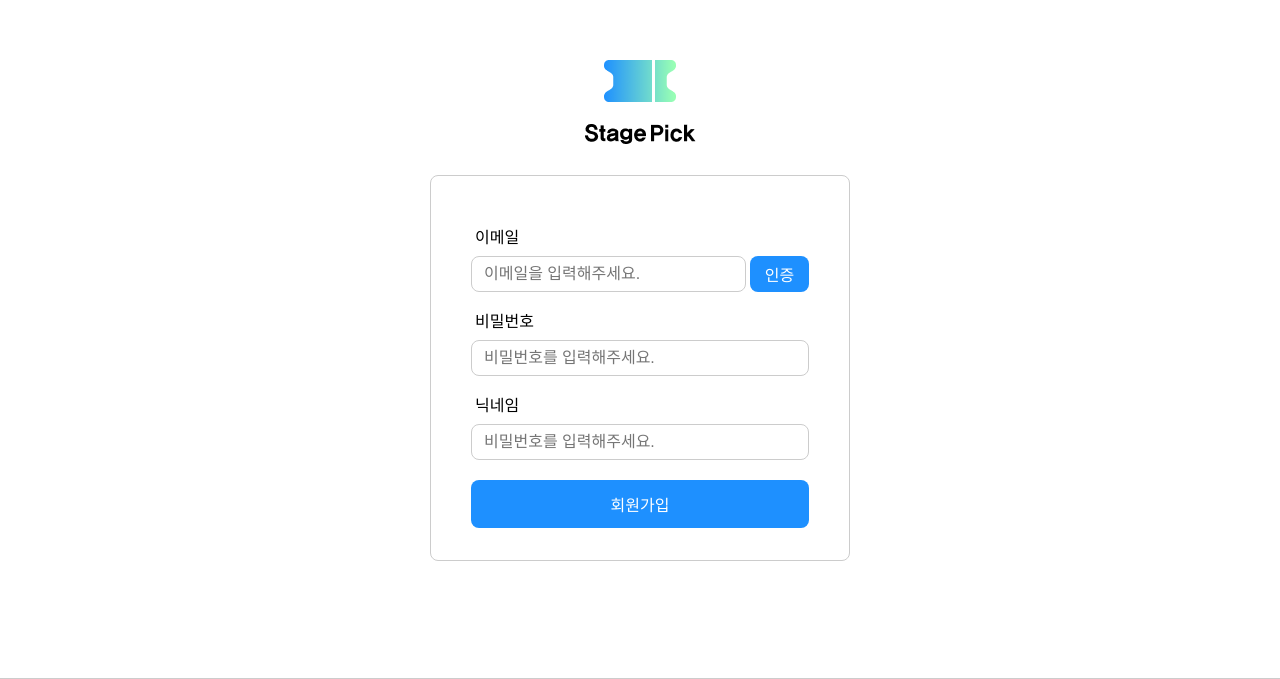
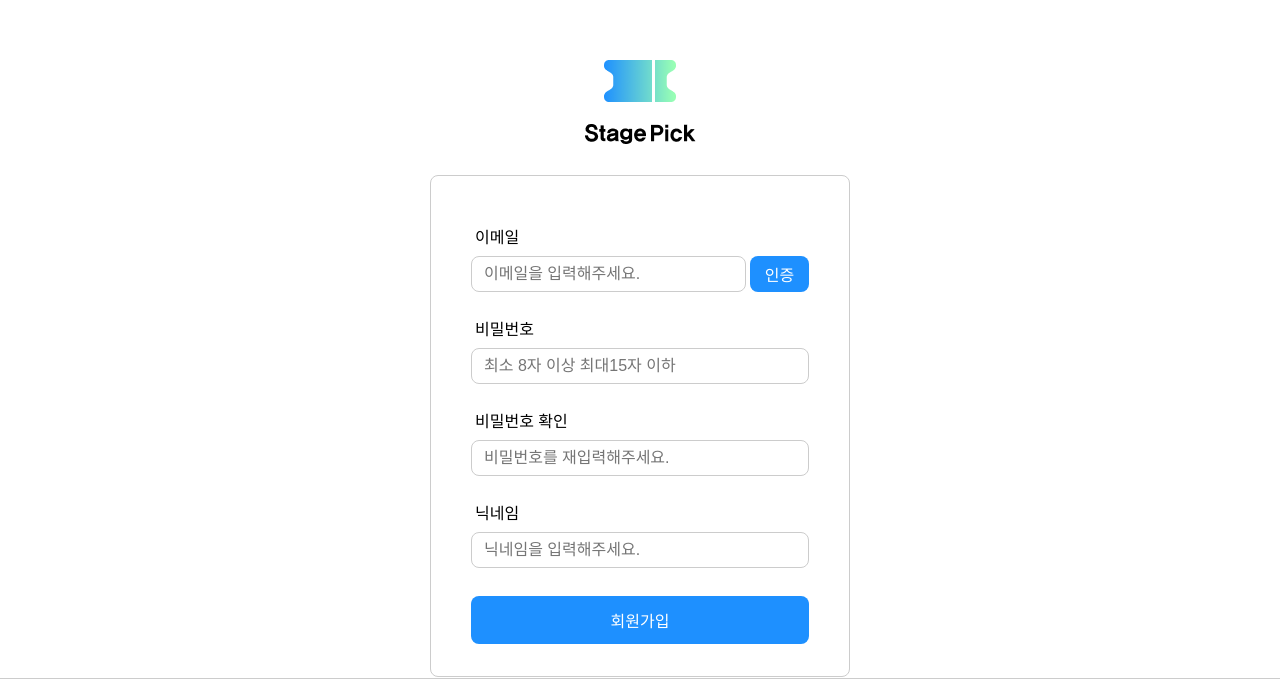
Before and after one commit to cooderyg/ticketing-project-front, a Next.js app: page /sign-up in a window 1280 px wide. Shown: the part 162-841 px from the top of the page. Built offline with nearby package versions, Linux system fonts and the light colour scheme; a web font is replaced by a local one.

Commit message:
faet: sign up hookform sign up react-hook-form, yup resolver, error message 추가

```diff
--- a/package.json
+++ b/package.json
@@ -11,6 +11,7 @@
   "dependencies": {
     "@emotion/react": "^11.11.1",
     "@emotion/styled": "^11.11.0",
+    "@hookform/resolvers": "^3.3.2",
     "@types/node": "17.0.2",
     "@types/react": "17.0.2",
     "@types/react-dom": "17.0.2",
@@ -20,8 +21,10 @@
     "next": "12.1.0",
     "react": "17.0.2",
     "react-dom": "17.0.2",
+    "react-hook-form": "^7.47.0",
     "recoil": "^0.7.7",
-    "typescript": "5.2.2"
+    "typescript": "5.2.2",
+    "yup": "^1.3.2"
   },
   "resolutions": {
     "@types/react": "17.0.2"
--- a/src/commons/styles/color.styles.ts
+++ b/src/commons/styles/color.styles.ts
@@ -4,4 +4,5 @@ export const color = {
   white: "#fff",
   black: "#333",
   gray: "#ccc",
+  red: "#E11900",
 };
--- /dev/null
+++ b/src/components/units/sign-up/middle/sign-up.validation.ts
@@ -0,0 +1,15 @@
+import * as yup from "yup";
+
+export const schema = yup.object({
+  email: yup
+    .string()
+    .email("이메일 형식에 적합하지 않습니다.")
+    .required("이메일은 필수 입력입니다."),
+  password: yup
+    .string()
+    .min(8, "비밀번호는 최소 8자리 이상으로 입력해주세요.")
+    .max(15, "비밀번호는 최대 15자리로 입력해주세요.")
+    .required("비밀번호는 필수 입력입니다."),
+  confirmPassword: yup.string().required("비밀번호를 확인해주세요."),
+  nickname: yup.string().required("닉네임을 입력해주세요."),
+});
--- a/src/components/units/sign-up/middle/sign-upMiddle.style.ts
+++ b/src/components/units/sign-up/middle/sign-upMiddle.style.ts
@@ -3,6 +3,7 @@ import { color } from "../../../../commons/styles/color.styles";
 
 class InputProps {
   isSignupEmail?: boolean = false;
+  isError?: string;
 }
 
 export const Container = styled.section`
@@ -75,10 +76,19 @@ export const Input = styled.input<InputProps>`
   ${(props) => (props.isSignupEmail ? "width: calc(100% - 60px);" : "")}
   padding: 8px 12px;
   border-radius: 8px;
-  border: 1px solid ${color.gray};
+  ${(props) =>
+    props.isError
+      ? `border: 1px solid ${color.red};`
+      : `border: 1px solid ${color.gray};`}
+
   :focus {
     border: 1px solid ${color.primary};
   }
+`;
+
+export const ErrorMessage = styled.p`
+  padding-left: 4px;
+  color: ${color.red};
 `;
 
 export const NicknameBox = styled.div`
--- a/src/components/units/sign-up/middle/sign-upMiddle.tsx
+++ b/src/components/units/sign-up/middle/sign-upMiddle.tsx
@@ -2,8 +2,27 @@ import Link from "next/link";
 import * as S from "./sign-upMiddle.style";
 import LogoImage from "../../../../../public/images/sign-logo.png";
 import Image from "next/image";
+import { useForm } from "react-hook-form";
+import { yupResolver } from "@hookform/resolvers/yup";
+import { schema } from "./sign-up.validation";
+
+interface ISignupFormData {
+  email: string;
+  password: string;
+  confirmPassword: string;
+  nickname: string;
+}
 
 export default function SignupMiddle() {
+  const { register, handleSubmit, formState } = useForm<ISignupFormData>({
+    resolver: yupResolver(schema),
+    mode: "onBlur",
+  });
+  console.log(formState.errors);
+  const onClickSubmit = (data: ISignupFormData): void => {
+    console.log(data);
+  };
+
   return (
     <>
       <S.Container>
@@ -13,34 +32,60 @@ export default function SignupMiddle() {
               <Image src={LogoImage} />
             </a>
           </Link>
-          <S.SignupForm>
+          <S.SignupForm onSubmit={handleSubmit(onClickSubmit)}>
             <S.EmailBox>
               <S.Label htmlFor="email">이메일</S.Label>
               <S.EmailWrapper>
                 <S.Input
+                  {...register("email")}
                   isSignupEmail={true}
+                  isError={formState.errors.email?.message}
                   id="email"
                   type="text"
                   placeholder="이메일을 입력해주세요."
                 />
                 <S.EmailAuthBtn type="button">인증</S.EmailAuthBtn>
               </S.EmailWrapper>
+              <S.ErrorMessage>{formState.errors.email?.message}</S.ErrorMessage>
             </S.EmailBox>
             <S.PasswordBox>
               <S.Label htmlFor="password">비밀번호</S.Label>
               <S.Input
+                {...register("password")}
+                isError={formState.errors.password?.message}
                 id="password"
                 type="password"
-                placeholder="비밀번호를 입력해주세요."
+                placeholder="최소 8자 이상 최대15자 이하"
               />
+              <S.ErrorMessage>
+                {formState.errors.password?.message}
+              </S.ErrorMessage>
+            </S.PasswordBox>
+            <S.PasswordBox>
+              <S.Label htmlFor="confirmPassword">비밀번호 확인</S.Label>
+              <S.Input
+                {...register("confirmPassword")}
+                isError={formState.errors.confirmPassword?.message}
+                id="confirmPassword"
+                type="password"
+                placeholder="비밀번호를 재입력해주세요."
+              />
+              <S.ErrorMessage>
+                {formState.errors.confirmPassword?.message}
+              </S.ErrorMessage>
             </S.PasswordBox>
             <S.NicknameBox>
               <S.Label htmlFor="nickname">닉네임</S.Label>
               <S.Input
+                {...register("nickname")}
+                isError={formState.errors.nickname?.message}
                 id="nickname"
                 type="text"
-                placeholder="비밀번호를 입력해주세요."
+                placeholder="닉네임을 입력해주세요."
               />
+              <S.ErrorMessage>
+                {formState.errors.nickname?.message}
+              </S.ErrorMessage>
             </S.NicknameBox>
             <S.SubmitButton>회원가입</S.SubmitButton>
           </S.SignupForm>
```
Also changed, not shown: 1 other file (tests, documents, lock files or other folders).
